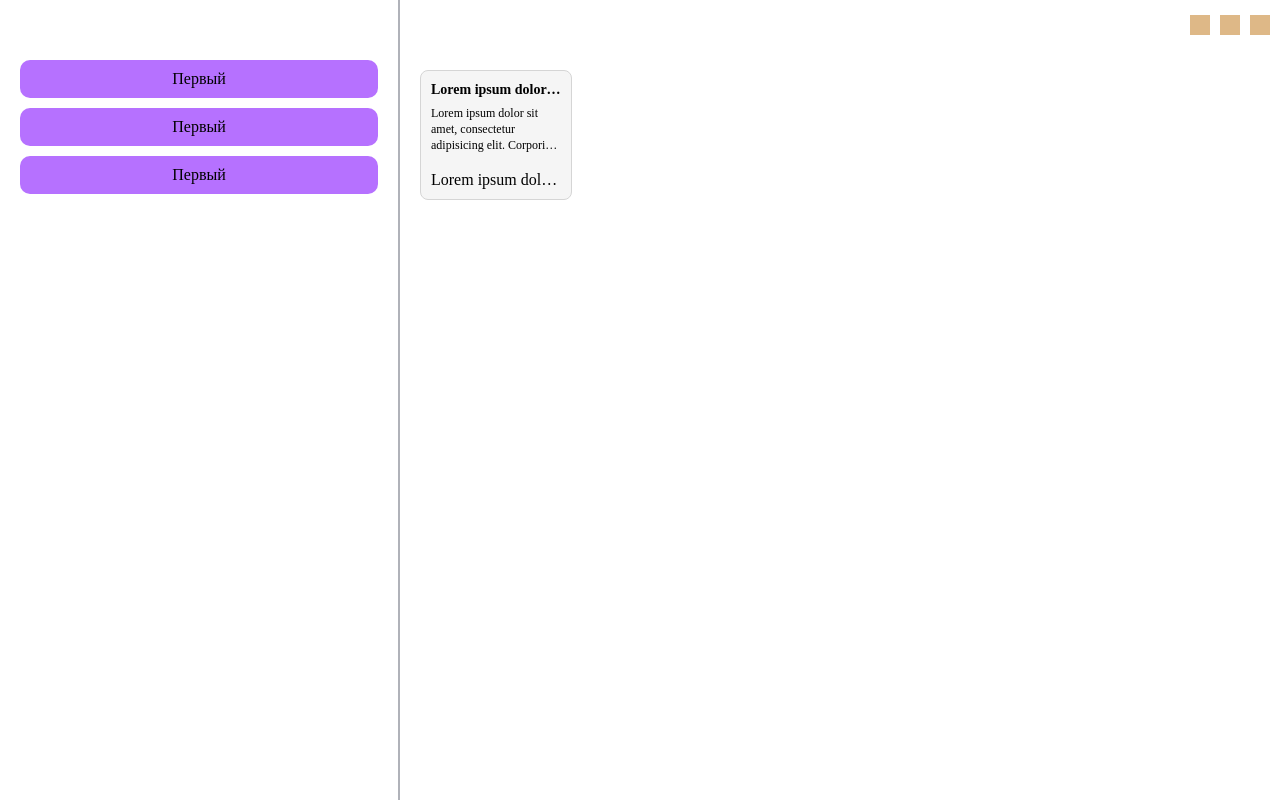
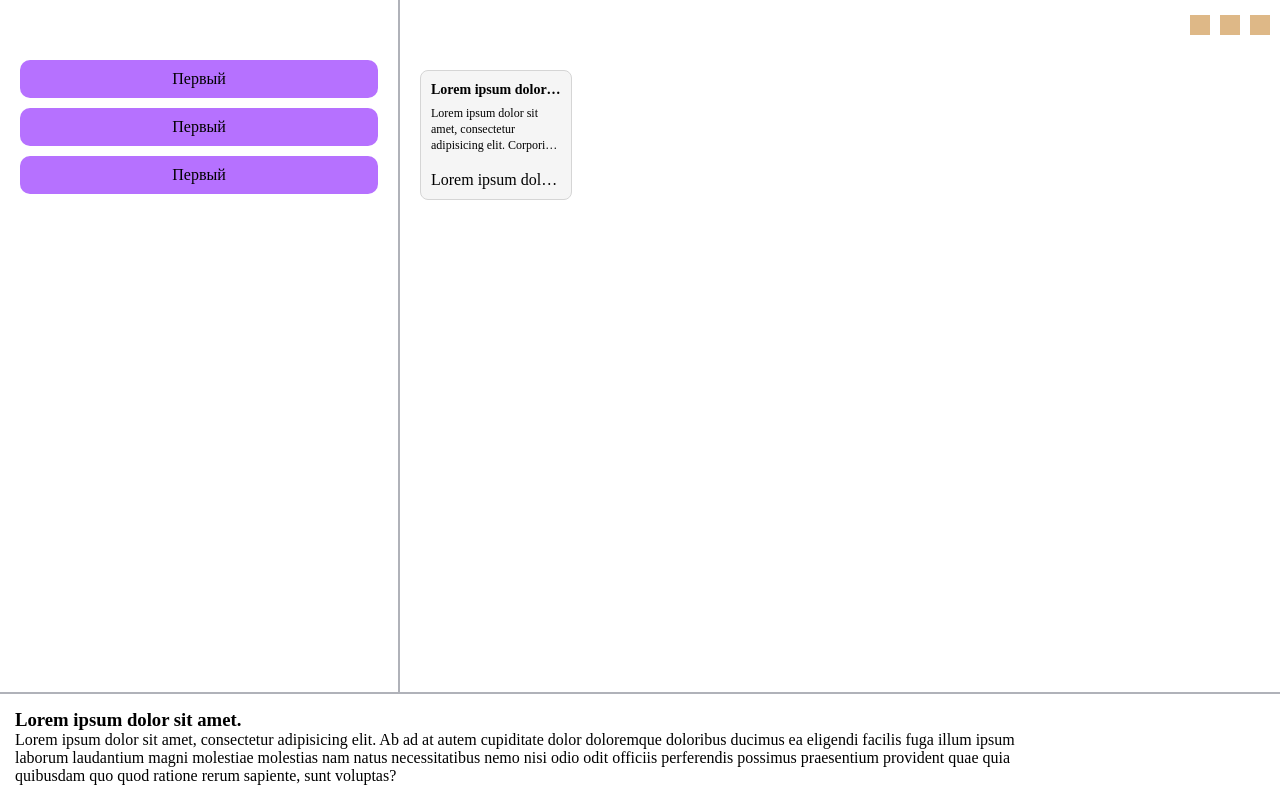
Before and after one commit to vozmitelvlas/sveak-test, a website built with Vite: page index.html in a window 1280 px wide. Built offline with nearby package versions, Linux system fonts and the light colour scheme.

Commit message:
style: footer

```diff
--- a/index.html
+++ b/index.html
@@ -8,9 +8,6 @@
 </head>
 <body>
 <div class="page">
-    <input id="burger__toggle" type="checkbox">
-    <label id="burger" for="burger__toggle"><span></span></label>
-
     <header class="header">
         <div class="header__container">
             <div class="header__brand">
@@ -26,6 +23,10 @@
             </div>
         </div>
     </header>
+
+    <div class="layout">
+        <input id="burger__toggle" type="checkbox">
+        <label id="burger" for="burger__toggle"><span></span></label>
 
         <aside class="sidebar">
             <nav class="sidebar__nav">
@@ -57,13 +58,18 @@
                         Lorem ipsum dolor sit.
                     </div>
                 </div>
-
-
             </div>
         </main>
+    </div>
 
     <footer class="footer">
-        <div class="footer__text"></div>
+        <h3>Lorem ipsum dolor sit amet.</h3>
+        <div class="footer__text">
+            Lorem ipsum dolor sit amet, consectetur adipisicing elit. Ab ad at autem cupiditate dolor doloremque
+            doloribus ducimus ea eligendi facilis fuga illum ipsum laborum laudantium magni molestiae molestias nam
+            natus necessitatibus nemo nisi odio odit officiis perferendis possimus praesentium provident quae quia
+            quibusdam quo quod ratione rerum sapiente, sunt voluptas?
+        </div>
     </footer>
 </div>
 
--- a/src/styles/_footer.scss
+++ b/src/styles/_footer.scss
@@ -0,0 +1,19 @@
+.footer {
+    margin-top: 0;
+    min-height: 80px;
+    background-color: #95d9ff;
+    padding: 15px;
+    z-index: 2;
+
+    @media (min-width: 640px) {
+        margin-top: auto;
+
+        &__text {
+            max-width: 80%;
+        }
+    }
+    @media (min-width: 1024px) {
+        background-color: inherit;
+        border-top: 2px solid #b0b2b9;
+    }
+}
--- a/src/styles/_main.scss
+++ b/src/styles/_main.scss
@@ -1,5 +1,6 @@
 .main {
     padding: 70px 20px;
+    flex: 1;
 
     &__list {
         display: grid;
@@ -56,7 +57,7 @@
     }
 
     @media (min-width: 1024px) {
-        padding-left: 420px;
+        //padding-left: 420px;
     }
 }
 
--- a/src/styles/_normalize.scss
+++ b/src/styles/_normalize.scss
@@ -10,7 +10,6 @@ html {
 }
 
 body {
-    height: 100vh;
     margin: 0;
 }
 
@@ -70,8 +69,12 @@ table {
 }
 
 .page {
-    height: 100%;
-
+    min-height: 100vh;
     display: flex;
     flex-direction: column;
 }
+
+.layout {
+    display: flex;
+    flex: 1;
+}
--- a/src/styles/_sidebar.scss
+++ b/src/styles/_sidebar.scss
@@ -1,9 +1,10 @@
 .sidebar {
     position: fixed;
+    top: 0;
     left: 0;
-    right: 0;
+    bottom: 0;
+    width: 100%;
     background-color: #c88fff;
-    height: 100%;
     padding: 60px 20px 20px;
     transition: transform 0.3s;
     z-index: 3;
@@ -34,11 +35,14 @@
     }
 
     @media (min-width: 1024px) {
+        position: static;
+        height: auto;
+
         background-color: inherit;
-        left: 0;
-        top: 0;
         width: 400px;
         border-right: 2px solid #b0b2b9;
-        transform: translateX(0%);
+
+        transform: none;
+        transition: none;
     }
 }
```
Also changed, not shown: src/styles/style.css, 1 other file. Lines whose indentation alone changed are shown as unchanged.
